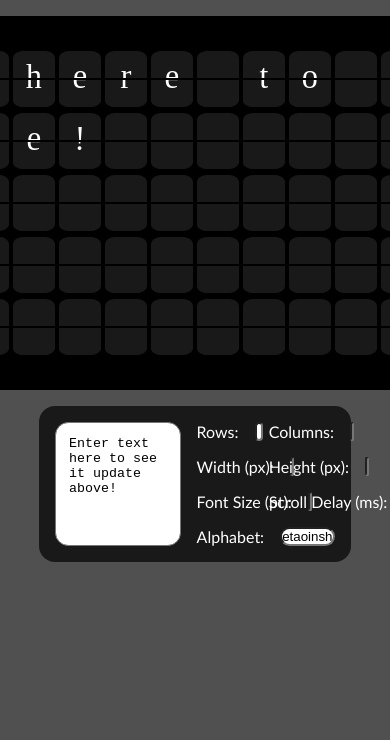
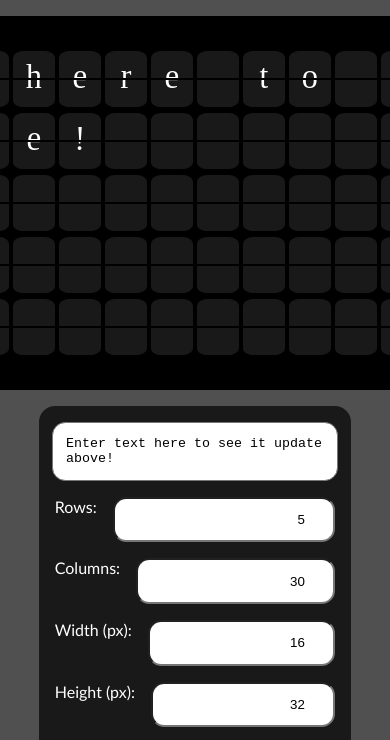
Before and after one commit to mcnuttys/split-flap, a plain HTML site: page index.html in a window 390 px wide. Shown: the part 90-830 px from the top of the page. Drawn offline with Linux system fonts and the light colour scheme.

Commit message:
Add a Media Query for Mobile

```diff
--- a/styles.css
+++ b/styles.css
@@ -65,6 +65,61 @@ textarea {
 
     text-align: end;
     width: 100%;
+}
+
+@media screen and (max-width: 900px) {
+    #controls {
+        background-color: rgb(25, 25, 25);
+
+        padding: 1em;
+        border-radius: 1em;
+
+        display: flex;
+        flex-direction: column;
+        column-gap: 1em;
+        row-gap: 1em;
+
+        justify-content: center;
+        align-items: center;
+    }
+
+    textarea {
+        width: 92%;
+
+        color: black;
+
+        padding: 1em;
+        border-radius: 1em;
+        resize: none;
+    }
+
+    #settings {
+        width: 100%;
+
+        display: flex;
+        flex-direction: column;
+        row-gap: 1em;
+        flex-wrap: wrap;
+        justify-content: space-between;
+    }
+
+    #settings div {
+        width: 100%;
+
+        display: flex;
+        flex-direction: row;
+        flex-wrap: nowrap;
+
+        column-gap: 1em;
+    }
+
+    #settings input {
+        border-radius: 1em;
+        padding: 1em;
+
+        text-align: end;
+        width: 100%;
+    }
 }
 
 #settings .full_width {
```
